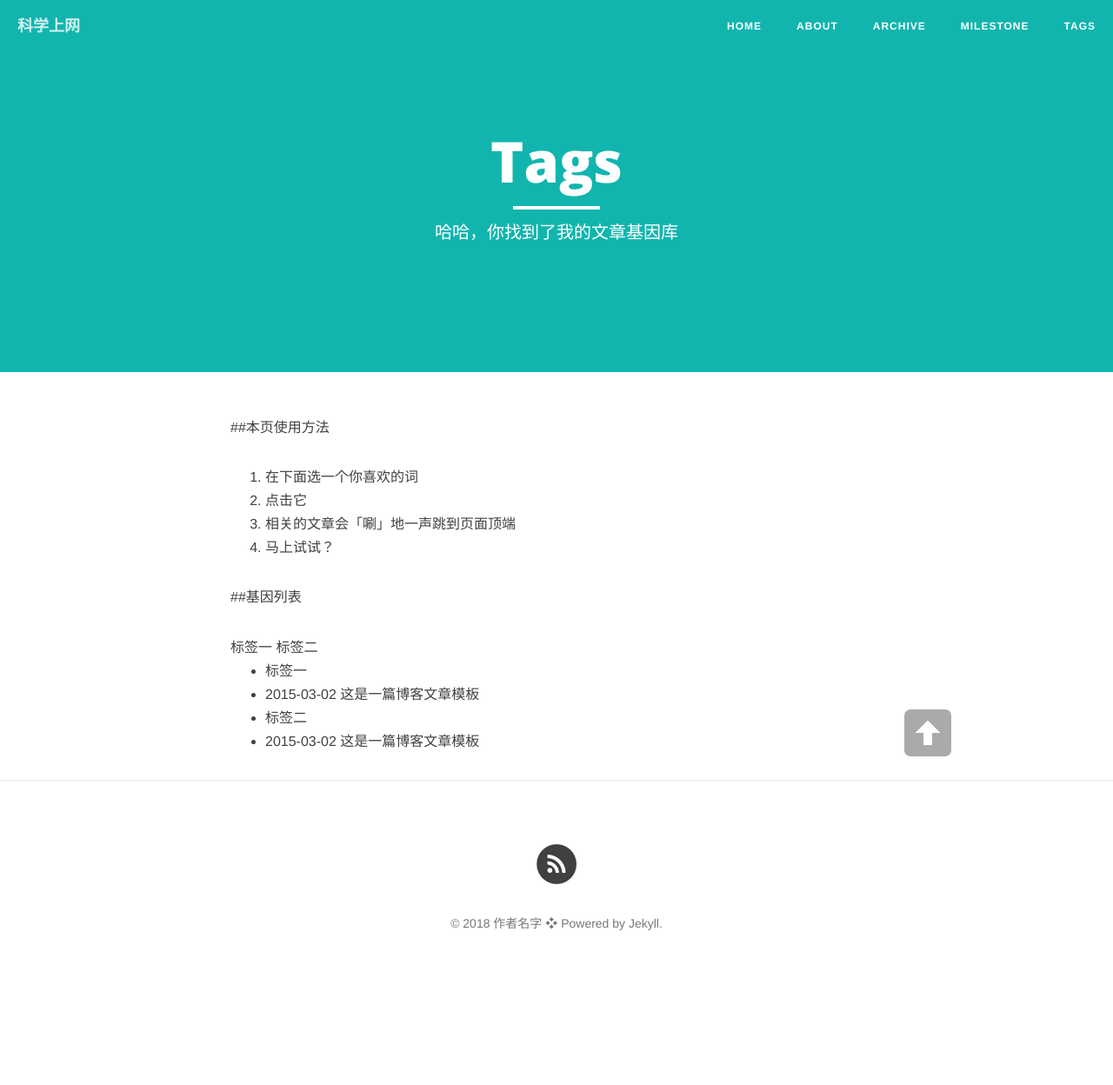
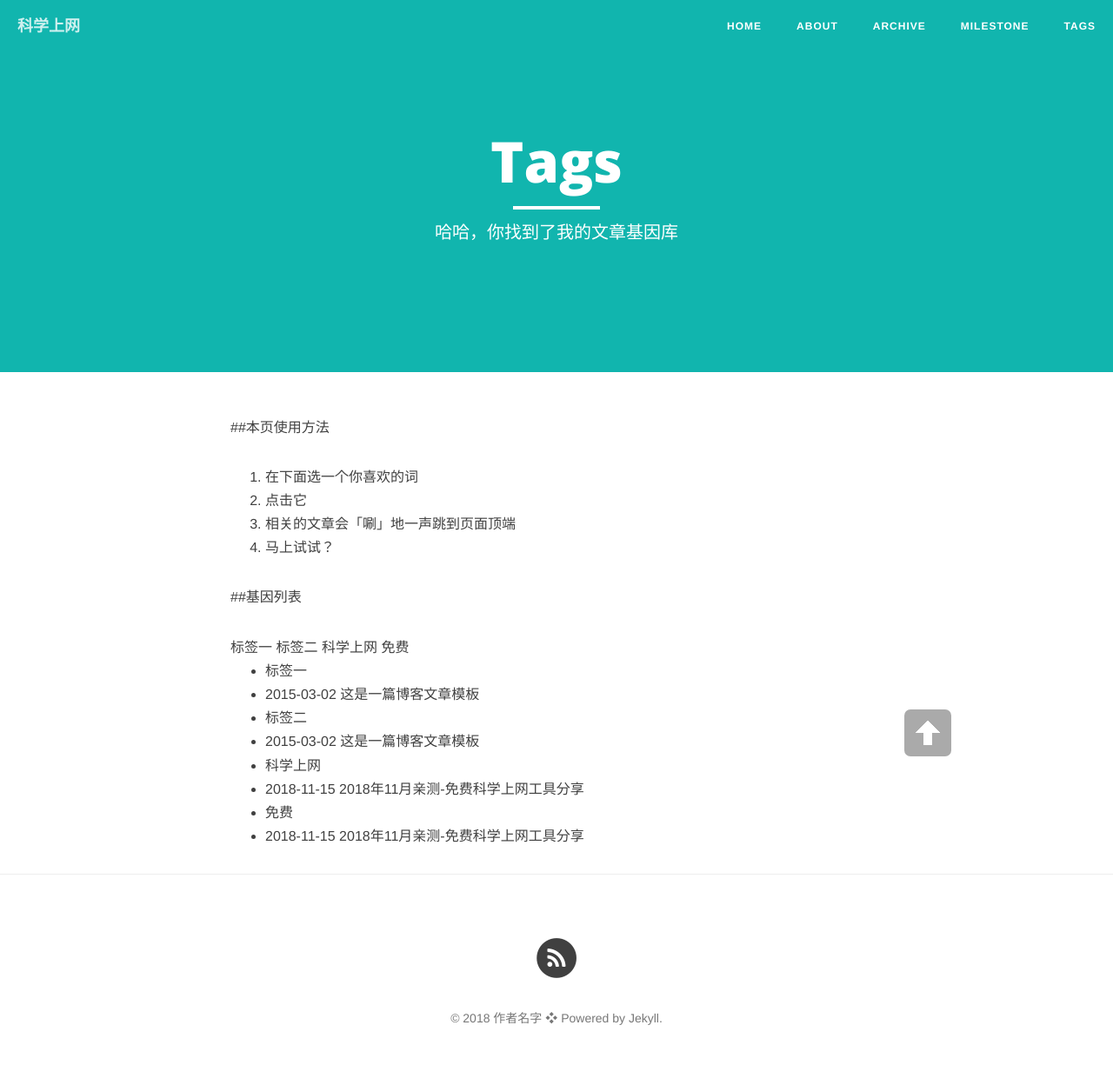
Before and after one commit to jiswordsman/jiswordsman.github.io, a Jekyll site: the page built from tags.md, in a window 1280 px wide. Shown: the whole page at 87% size. Built offline with Jekyll 4.4.1, drawn with Linux system fonts in a browser that asks for light colours; nearby versions of some CDN libraries; library files that are not in the unit come from our copies; before the commit the page ends 1140 px from its top, so only the background shows below that.

Commit message:
baacloud

```diff
--- a/_posts/2018-11-15-baacloud.md
+++ b/_posts/2018-11-15-baacloud.md
@@ -1,3 +1,12 @@
+---
+layout: post
+title: 2018年11月亲测-免费科学上网工具分享
+date: 2018-11-15
+categories: blog
+tags: [科学上网,免费]
+description: 免费科学上网工具分享-适用Windows、Android、IOS、Linux各系统。
+---
+
 # 2018年11月亲测-免费科学上网工具分享-适用Windows、Android、IOS、Linux各系统
 
 [TOC]
```
